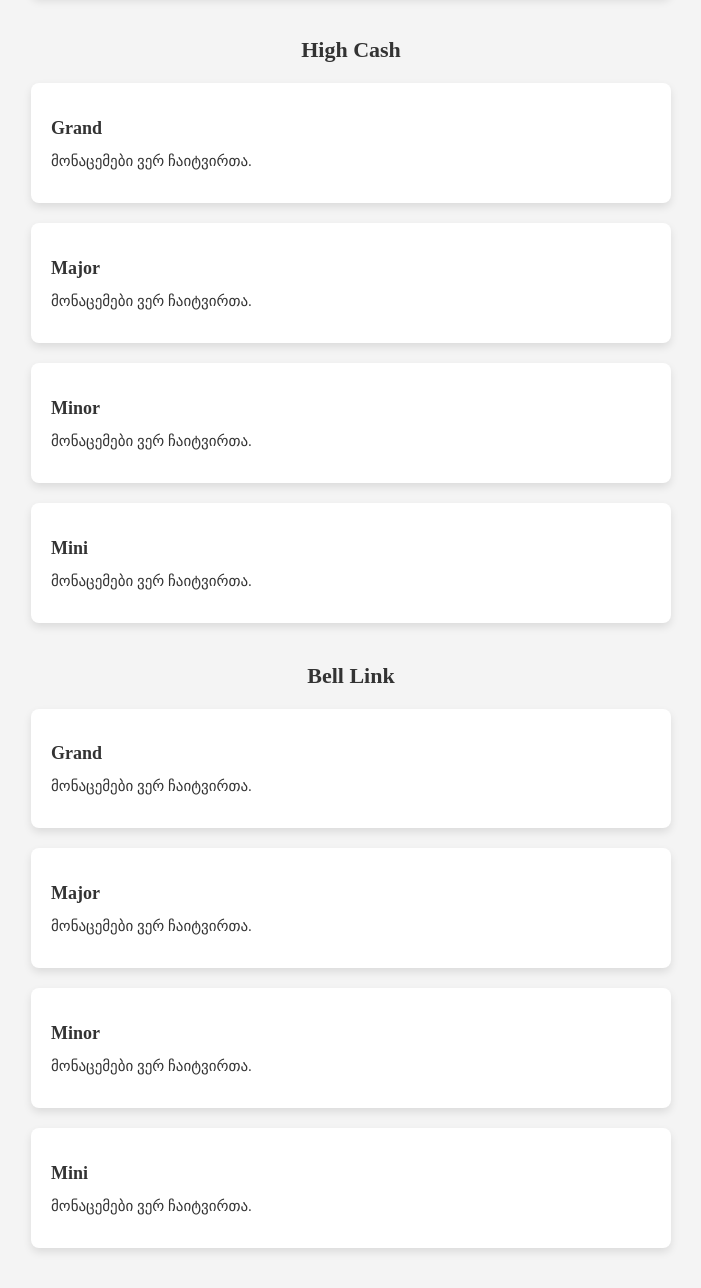
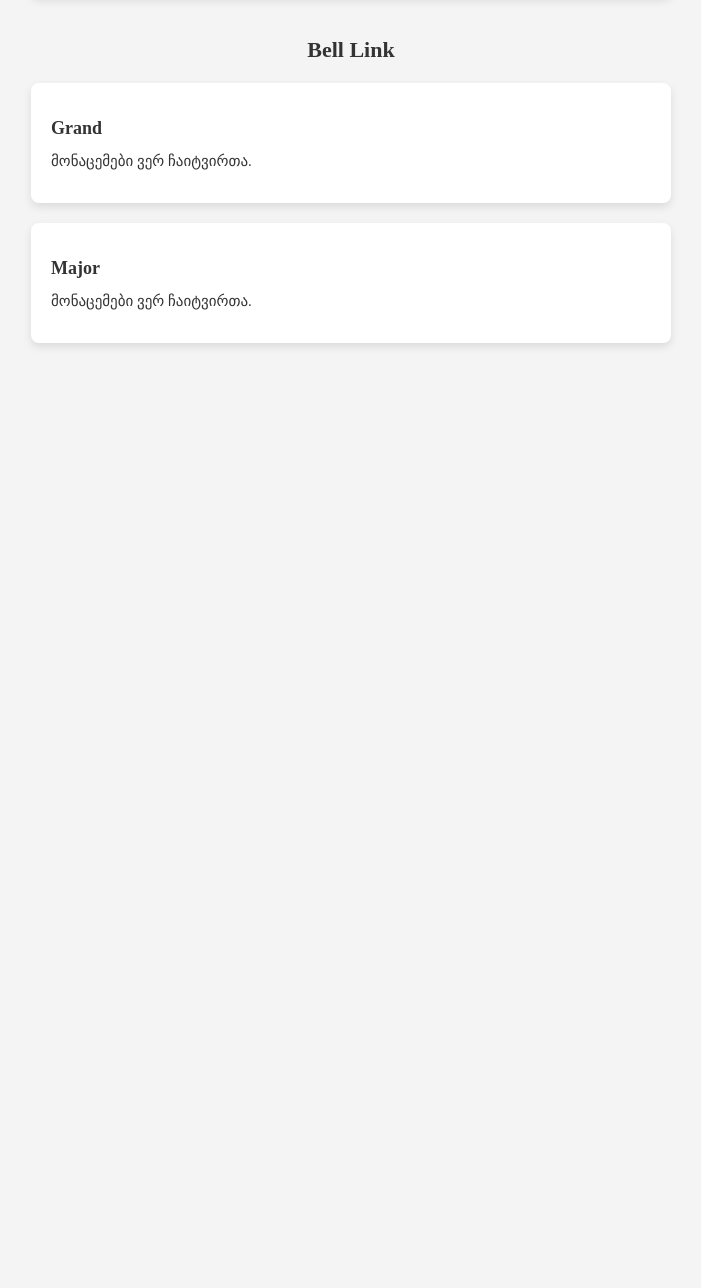
Before and after one commit to Usernamenotavailable12/EGT-Jackpot-Tracker, a plain HTML site: page index.html in a window 1280 px wide. Shown: the part 609-1897 px from the top of the page, without its empty margins (289-990 px from the left). After the commit the page ends 992 px from the top, so only its background shows below. Drawn offline with Linux system fonts and the light colour scheme; no server answers; a web font is replaced by a local one.

Commit message:
Update index.html

```diff
--- a/index.html
+++ b/index.html
@@ -76,7 +76,7 @@
         </div>
     </div>
 
-    <div class="jackpot-section" id="highCashSection">
+    <div style="display: none;"  class="jackpot-section" id="highCashSection">
         <h1>High Cash</h1>
         <div class="container" id="highCashLevel1">
             <h2>Grand</h2>
@@ -106,11 +106,11 @@
             <h2>Major</h2>
             <div class="winner-info" id="bellLinkL2Info">Loading...</div>
         </div>
-        <div class="container" id="bellLinkLevel3">
+        <div style="display: none;" class="container" id="bellLinkLevel3">
             <h2>Minor</h2>
             <div class="winner-info" id="bellLinkL3Info">Loading...</div>
         </div>
-        <div class="container" id="bellLinkLevel4">
+        <div style="display: none;"  class="container" id="bellLinkLevel4">
             <h2>Mini</h2>
             <div class="winner-info" id="bellLinkL4Info">Loading...</div>
         </div>
```
